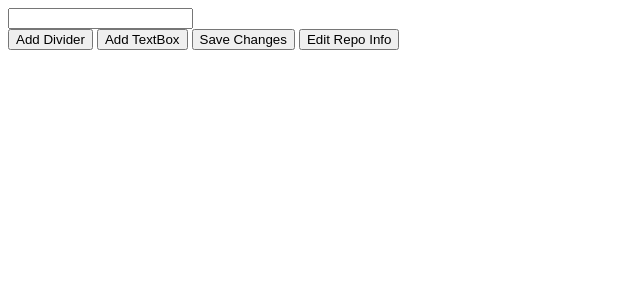
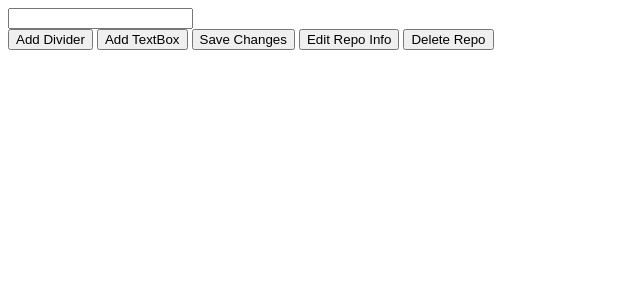
Before and after one commit to Woozical/springboard-capstone-1, a Flask app: template templates/repo.html in a window 1280 px wide. Shown: the top 300 px of the page, without its empty margins (0-640 px from the left). Run offline with Flask 2, Linux system fonts and the light colour scheme; the template is opened without the code that fills it, so the values that code supplies are empty.

Commit message:
Deletion functionality added to frontend

```diff
--- a/app.py
+++ b/app.py
@@ -84,11 +84,6 @@ def repo_create():
     else:
         return redirect(url_for('home_view'))
 
-@app.route('/forms/auth-repo', methods=['GET'])
-def repo_auth_form():
-    form = AuthRepoForm()
-    return render_template('/forms/auth-repo.html', form=form)
-
 
 ### API Layer ###
 
@@ -150,7 +145,7 @@ def api_repo_delete(access_key):
 
     db.session.delete(repo)
     db.session.commit()
-    return jsonify(message=f"success. {access_key} deleted.")
+    return jsonify(message=f"success. {access_key} deleted."), 200
 
 @app.route('/api/repo/<access_key>', methods=['PATCH'])
 def api_repo_patch(access_key):
--- a/forms.py
+++ b/forms.py
@@ -1,11 +1,11 @@
 from flask_wtf import FlaskForm
-from wtforms import StringField, BooleanField, PasswordField, HiddenField
-from wtforms.validators import InputRequired
+from wtforms import StringField, BooleanField, PasswordField
+from wtforms.validators import InputRequired, Length
 
 class NewRepoForm(FlaskForm):
     title = StringField('Title')
     description = StringField('Description')
-    pass_phrase = StringField('Pass Phrase', validators=[InputRequired()])
+    pass_phrase = StringField('Pass Phrase', validators=[InputRequired(), Length(min=3, message='Minimum of 3 characters required.')])
     is_private = BooleanField('Private Repo')
 
 class AuthRepoForm(FlaskForm):
--- a/static/app.js
+++ b/static/app.js
@@ -319,10 +319,15 @@ function initEditEventListeners(repo){
     const entryEditForm = document.getElementById('entry-edit-form');
     const newLinkForm = document.getElementById('new-link-form');
     const repoEditForm = document.getElementById('repo-edit-form');
+    const repoDeleteForm = document.getElementById('repo-delete-form');
 
     controls.addEventListener('click', (evt) => {controlEventHandler(evt, repo)});
     entryList.addEventListener('click', (evt) => {entriesEventHandler(evt, repo)});
     entryEditForm.addEventListener('submit', (evt) => {entryEditSubmitHandler(evt, repo)});
+    repoDeleteForm.addEventListener('submit', (evt) => {deleteConfirmationHandler(evt, repo)});
+
+    document.getElementById('btn-close-repo-delete').addEventListener('click', () => {
+        document.getElementById('repo-delete-div').hidden = true});
 
     newLinkForm.addEventListener('submit', (evt) => {
         evt.preventDefault();
@@ -347,7 +352,7 @@ function unSavedChangesHandler(evt){
     evt.preventDefault();
     return evt.returnValue = 'Are you sure you want to exit? This repo has unsaved changes.';
 }
-
+// Event handler for the control panel
 function controlEventHandler(evt, repo){
     switch (evt.target.id){
         case 'btn-new-divide':
@@ -374,7 +379,24 @@ function controlEventHandler(evt, repo){
         case 'btn-auth-repo':
             window.location =`/repo/auth?access_key=${repo.accessKey}`;
             break;
+        case "btn-delete-repo":
+            document.getElementById('repo-delete-div').hidden = false;
+            break;
     }
+}
+
+async function deleteConfirmationHandler(evt, repo){
+    evt.preventDefault();
+    const pw = evt.target.pass_phrase.value;
+    await axios.delete(`/api/repo/${repo.accessKey}`, {data: {'pass_phrase' : pw}})
+    .then( function(response){
+        if (response.status === 200) window.location = '/';
+    })
+    .catch( function(){
+        document.getElementById('repo-delete-response').innerText = 'Incorrect pass phrase';
+        evt.target.pass_phrase.value = '';
+        }
+    );
 }
 
 function entriesEventHandler(evt, repo){
--- a/templates/repo.html
+++ b/templates/repo.html
@@ -17,11 +17,24 @@ Untitled Repo
     <button id="btn-new-tbox">Add TextBox</button>
     <button id="btn-save-changes">Save Changes</button>
     <button id="btn-edit-repo">Edit Repo Info</button>
+    <button id="btn-delete-repo">Delete Repo</button>
     {% else %}
     <button id="btn-auth-repo">Edit</button>
     {% endif %}
 </div>
 {% if session['working_repo'] == repo.access_key %}
+<!-- To Do: Make forms modals -->
+<div id="repo-delete-div" hidden>
+    <button id="btn-close-repo-delete">X</button>
+    <form id="repo-delete-form">
+        Are you sure you want to delete this repository?
+        This action is not reversable.
+        <p id='repo-delete-response'></p>
+        <label for="repo-delete-pw">Enter pass phrase to confirm:</label>
+        <input type="password" id="repo-delete-pw" name="pass_phrase">
+        <button>Confirm</button>
+    </form>
+</div>
 <div id="repo-edit-div" hidden>
     <form id="repo-edit-form">
         <label for="repo-title-input">Title</label>
```
